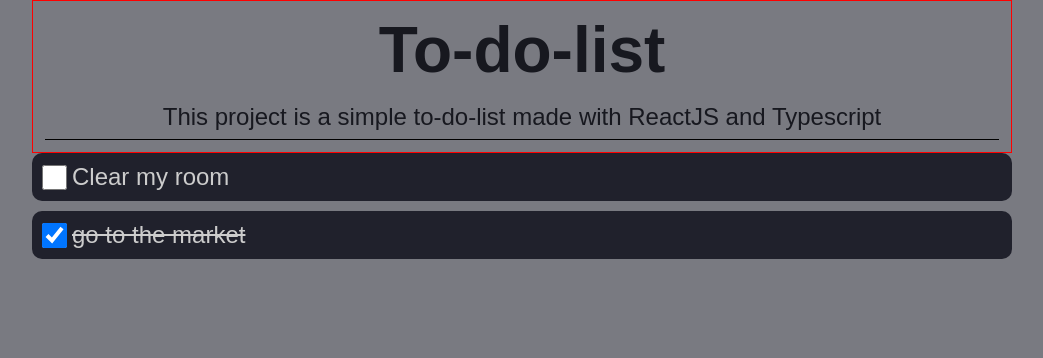
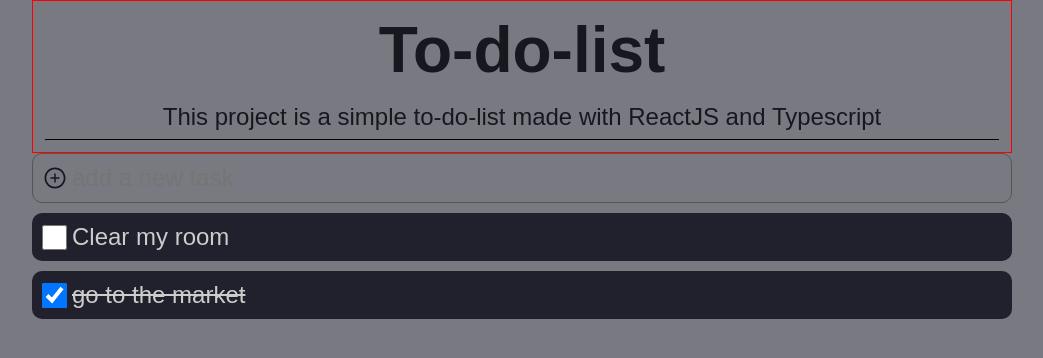
Before and after one commit to beceluiz/cep-search, a React (Create React App) app: page / in a window 1280 px wide. Shown: the top 358 px of the page, without its empty margins (118-1161 px from the left). Built offline with nearby package versions, Linux system fonts and the light colour scheme.

Commit message:
creating a input to add new tasks

```diff
--- a/src/App.tsx
+++ b/src/App.tsx
@@ -4,6 +4,7 @@ import { Header } from './components/Header'
 import { ListItem } from './components/ListItem'
 import { GlobalStyle  } from './styles/globalStyle'
 import { Item } from './types/Item'
+import { AddArea } from './components/AddArea'
 
 
 function App() {
@@ -25,7 +26,7 @@ done: true,
     <Container>
       <Header/>
       {/* new item area */}
-
+         <AddArea/>
       {list.map((item, index) =>{
         return <ListItem key={index} item={item}/>
       })}
--- a/src/components/AddArea/index.tsx
+++ b/src/components/AddArea/index.tsx
@@ -1,5 +1,13 @@
 import { AddAreaContainer } from "./styles";
+import { AiOutlinePlusCircle } from "react-icons/ai"
 
 export function AddArea () {
-    return <AddAreaContainer></AddAreaContainer>
+    return <AddAreaContainer>
+        <AiOutlinePlusCircle className="plusButton"/>
+        <input className="addNewTaskInput"
+        type="text"
+        placeholder="add a new task"
+
+         />
+    </AddAreaContainer>
 }
--- a/src/components/AddArea/styles.ts
+++ b/src/components/AddArea/styles.ts
@@ -1,3 +1,23 @@
 import styled from "styled-components";
 
-export const AddAreaContainer = styled.div``;
+export const AddAreaContainer = styled.div`
+  border: 1px solid #555;
+  border-radius: 10px;
+  padding: 10px;
+  margin: 0 auto;
+  margin-bottom: 10px;
+  display: flex;
+  align-items: center;
+  max-width: 980px;
+
+  .plusButton {
+    margin-right: 5px;
+  }
+  .addNewTaskInput {
+    border: 0px;
+    background: transparent;
+    font-size: 1.5rem;
+  }
+  .addNewTaskInput:focus {
+  }
+`;
```
